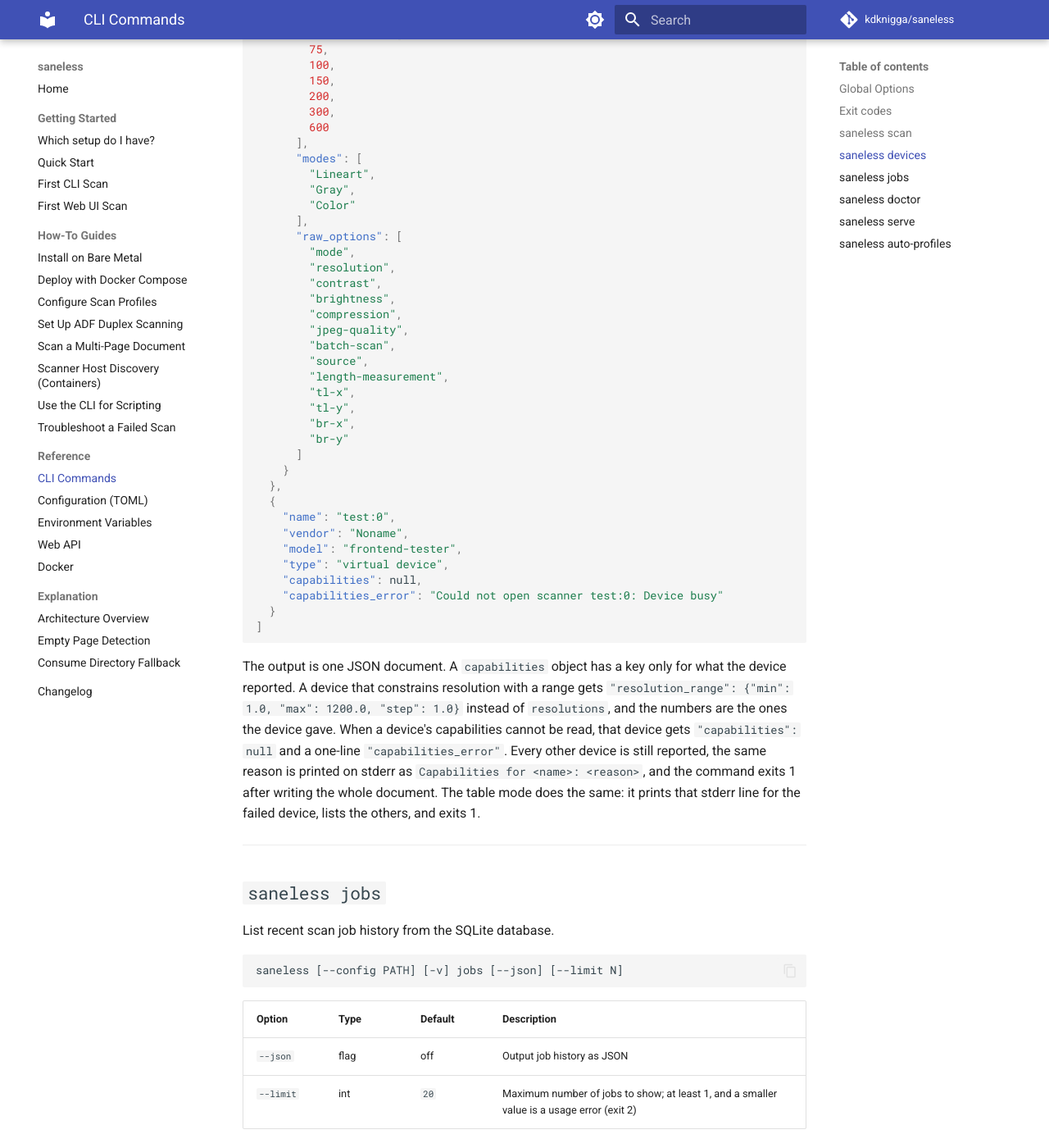
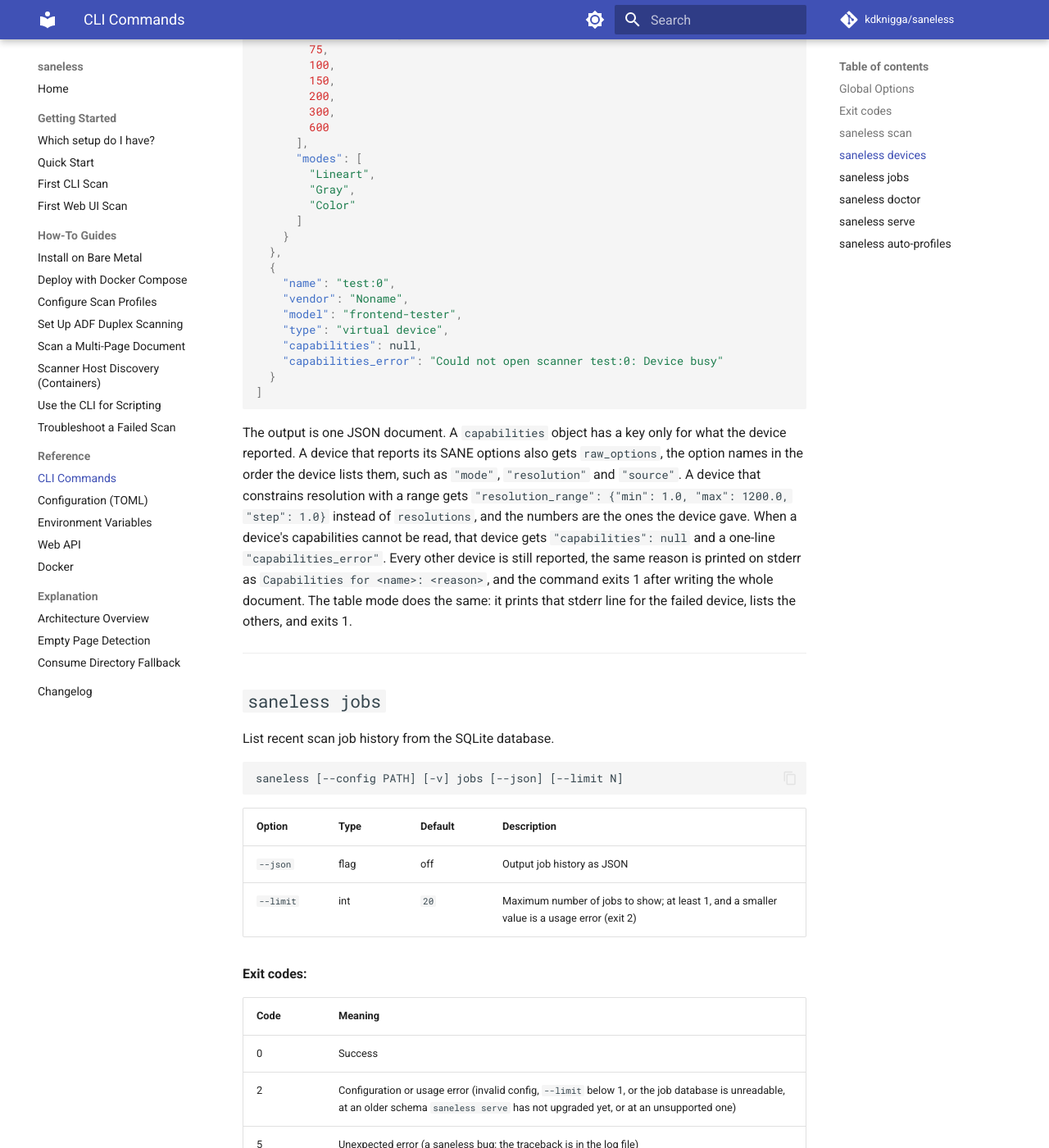
Before and after one commit to kdknigga/saneless, an MkDocs documentation site: the page built from docs/reference/cli-commands.md, in a window 1280 px wide and 1400 px high, scrolled down 7121 px. Shown: the whole window at 82% size. Built offline with MkDocs 1.6.1 and Material for MkDocs 9.7.7, drawn with Linux system fonts in a browser that asks for light colours; comment, search, counter and statistics services are not loaded.

Commit message:
fix(49): IN-05 render the devices --json --capabilities sample
The sample's raw_options list for the HP 3030 was typed by hand, and
no capture of the hpaio option list is available to replace it. Trim
the sample to what the documented device reports, describe
raw_options in prose, and render the whole sample -- the busy test:0
device and its exit 1 included -- through the real CLI.

Co-Authored-By: Claude Opus 5.5 (1M context) <noreply@anthropic.com>

````diff
--- a/docs/reference/cli-commands.md
+++ b/docs/reference/cli-commands.md
@@ -163,21 +163,6 @@ Without `--capabilities` the JSON has exactly these four keys per device, in thi
         "Lineart",
         "Gray",
         "Color"
-      ],
-      "raw_options": [
-        "mode",
-        "resolution",
-        "contrast",
-        "brightness",
-        "compression",
-        "jpeg-quality",
-        "batch-scan",
-        "source",
-        "length-measurement",
-        "tl-x",
-        "tl-y",
-        "br-x",
-        "br-y"
       ]
     }
   },
@@ -192,7 +177,7 @@ Without `--capabilities` the JSON has exactly these four keys per device, in thi
 ]
 ```
 
-The output is one JSON document. A `capabilities` object has a key only for what the device reported. A device that constrains resolution with a range gets `"resolution_range": {"min": 1.0, "max": 1200.0, "step": 1.0}` instead of `resolutions`, and the numbers are the ones the device gave. When a device's capabilities cannot be read, that device gets `"capabilities": null` and a one-line `"capabilities_error"`. Every other device is still reported, the same reason is printed on stderr as `Capabilities for <name>: <reason>`, and the command exits 1 after writing the whole document. The table mode does the same: it prints that stderr line for the failed device, lists the others, and exits 1.
+The output is one JSON document. A `capabilities` object has a key only for what the device reported. A device that reports its SANE options also gets `raw_options`, the option names in the order the device lists them, such as `"mode"`, `"resolution"` and `"source"`. A device that constrains resolution with a range gets `"resolution_range": {"min": 1.0, "max": 1200.0, "step": 1.0}` instead of `resolutions`, and the numbers are the ones the device gave. When a device's capabilities cannot be read, that device gets `"capabilities": null` and a one-line `"capabilities_error"`. Every other device is still reported, the same reason is printed on stderr as `Capabilities for <name>: <reason>`, and the command exits 1 after writing the whole document. The table mode does the same: it prints that stderr line for the failed device, lists the others, and exits 1.
 
 ---
 
````
Also changed, not shown: 1 other file.
